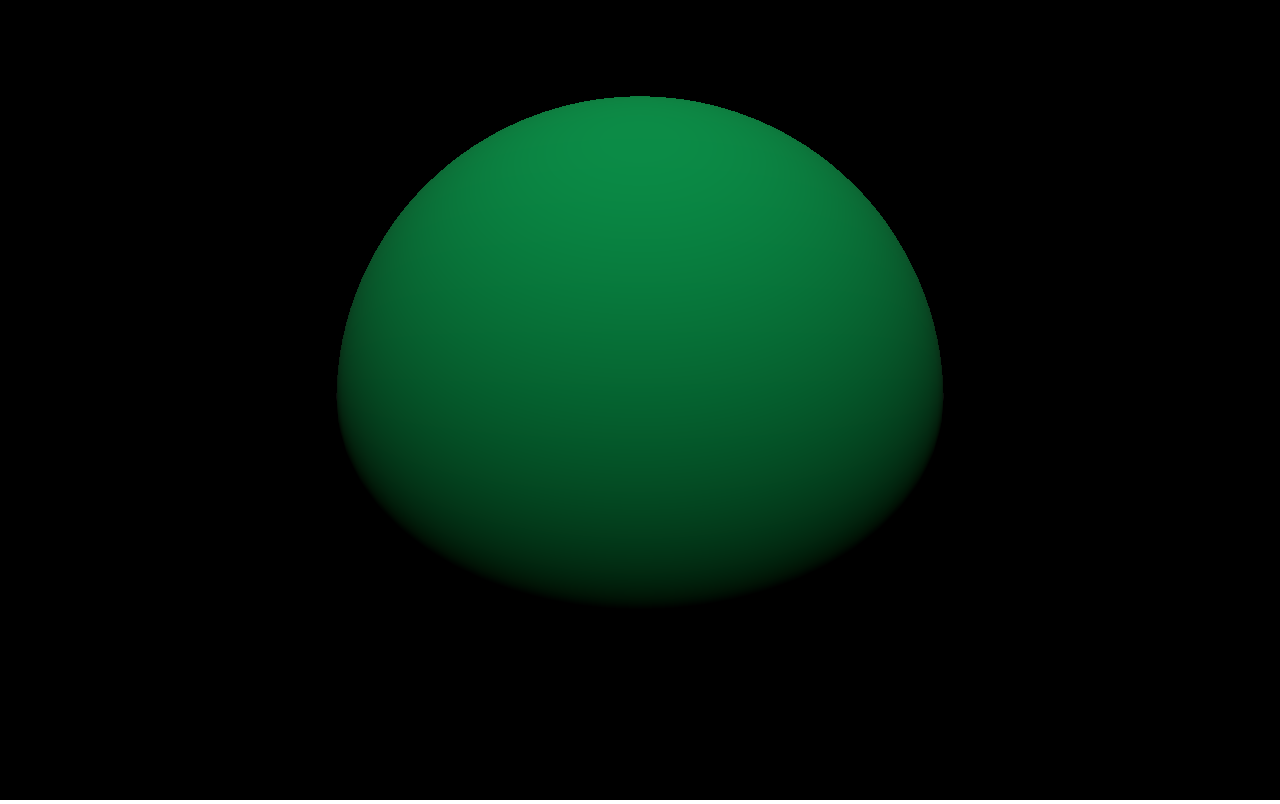
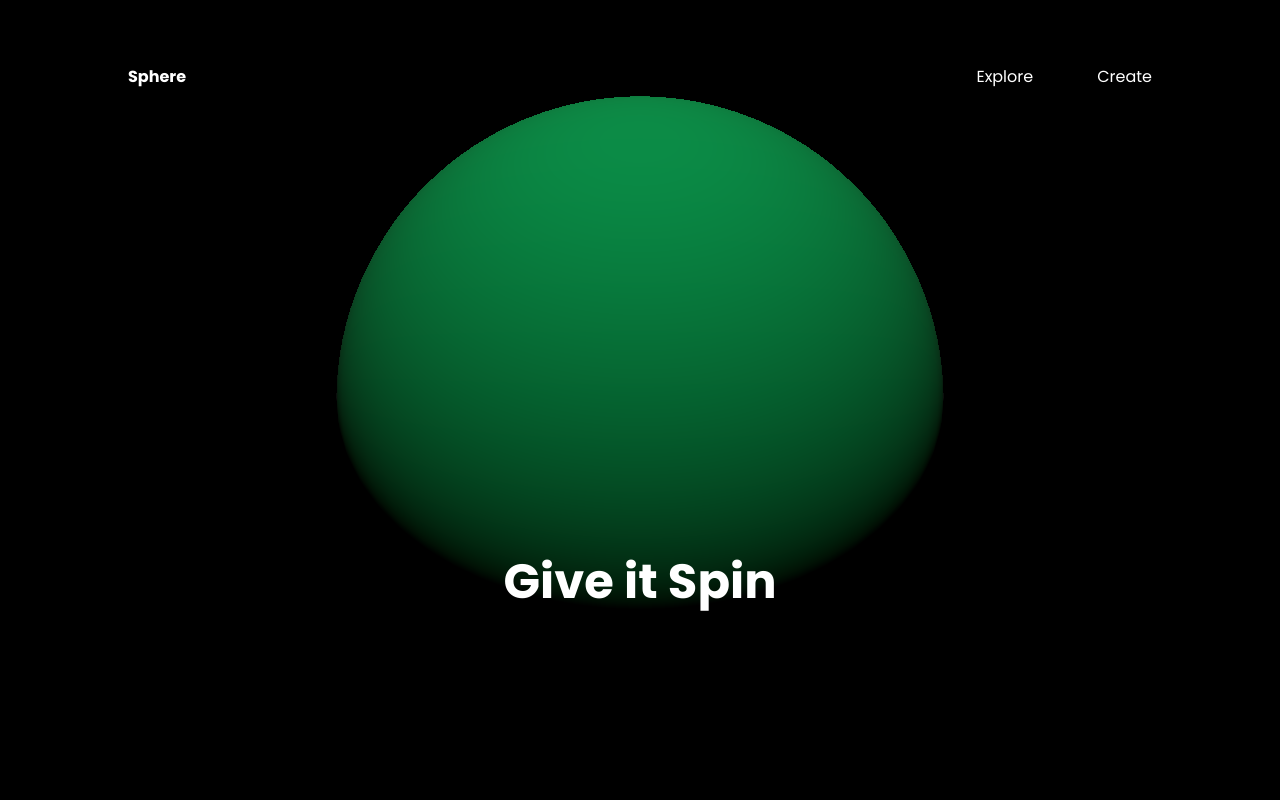
Before and after one commit to diwacreation3/3js-website, a website built with Vite: page index.html in a window 1280 px wide. Built offline with nearby package versions, Linux system fonts and the light colour scheme.

Commit message:
3js : Styles 🍁🌼

```diff
--- a/index.html
+++ b/index.html
@@ -7,7 +7,16 @@
     <title>Vite App</title>
   </head>
   <body>
+
     <canvas class="webgl"></canvas>
+    <nav>
+      <a href="/">Sphere</a>
+      <ul>
+        <li>Explore</li>
+        <li>Create</li>
+      </ul>
+    </nav>
+    <h2 class="title">Give it Spin</h2>
     <script type="module" src="/main.js"></script>
   </body>
 </html>
--- a/style.css
+++ b/style.css
@@ -1,3 +1,5 @@
+@import url('https://fonts.googleapis.com/css2?family=Poppins:ital,wght@0,100;0,200;0,300;0,400;0,500;0,600;0,700;0,800;0,900;1,100;1,200;1,300;1,400;1,500;1,600;1,700;1,800;1,900&display=swap');
+
 *{
   margin: 0;
   padding: 0;
@@ -6,4 +8,41 @@
 
 body, html {
   overflow-x: hidden;
+  font-family: "Poppins", sans-serif;
 }
+.webgl {
+  position: absolute;
+  top: 0;
+  left: 0;
+  z-index: 1;
+}
+
+nav{
+  color: #fff;
+  z-index: 2;
+  position: relative;
+  padding: 4rem 8rem;
+  display: flex;
+  justify-content: space-between;
+}
+
+nav a{
+  text-decoration: none;
+  color: #fff;
+  font-weight: bold;
+}
+ nav ul {
+  list-style: none;
+  display: flex;
+  gap: 4rem;
+ }
+
+.title{
+  color: #fff;
+  z-index: 2;
+  position: absolute;
+  font-size: 3rem;
+  left: 50%;
+  top: 75%;
+  transform: translate(-50%, -75%);
+}
```
